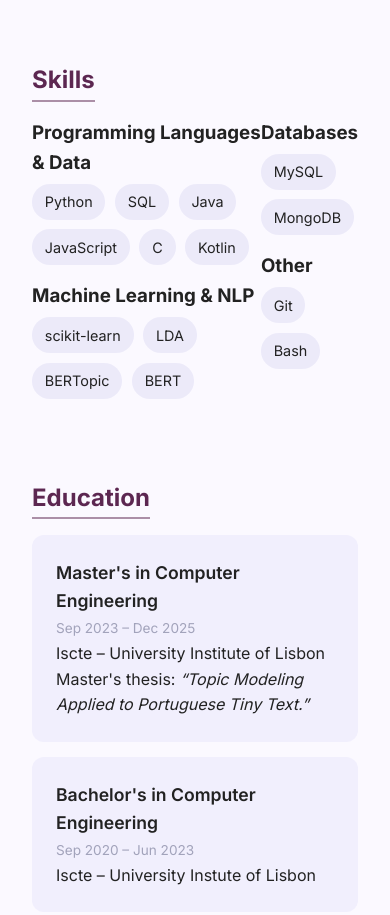
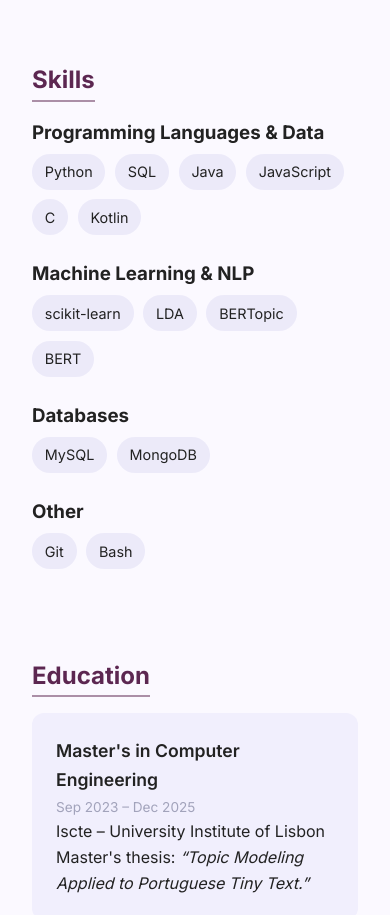
Before and after one commit to nicolelnunes/resume, a plain HTML site: page index.html in a window 390 px wide. Shown: the part 1062-1977 px from the top of the page. Drawn offline with Linux system fonts and the light colour scheme.

Commit message:
skills fixed

```diff
--- a/index.html
+++ b/index.html
@@ -64,12 +64,9 @@
       <section id="skills">
       <h2>Skills</h2>
 
-      <div style="width: 100%; display: table;">
-        <div style="display: table-row">
-
-          <div style="width: 500px; display: table-cell;">
+      <div class="skills-container">
+          <div class="skills-column">
             <div class="skills-group">
-
               <h3>Programming Languages & Data</h3>
               <ul class="skills-list">
                 <li>Python</li>
@@ -92,7 +89,7 @@
             </div>
           </div>
 
-        <div style="display: table-cell;">
+          <div class="skills-column">
             <div class="skills-group">
               <h3>Databases</h3>
               <ul class="skills-list">
@@ -110,8 +107,6 @@
             </div>
           </div>
         </div>
-        </div>
-
 
       </section>
 
--- a/style.css
+++ b/style.css
@@ -158,6 +158,28 @@ section h2 {
   text-decoration: underline;
 }
 
+.skills-container {
+  display: flex;
+}
+
+/* Two columns on desktop */
+.skills-column {
+  flex: 1;
+}
+
+/* Mobile layout */
+@media (max-width: 768px) {
+  .skills-container {
+    flex-direction: column;
+  }
+}
+
+@media (max-width: 768px) {
+  .skills-group {
+    margin-bottom: 1.5rem;
+  }
+}
+
 /* Responsive */
 @media (max-width: 768px) {
   .sidebar {
```
Lines whose indentation alone changed are shown as unchanged.
